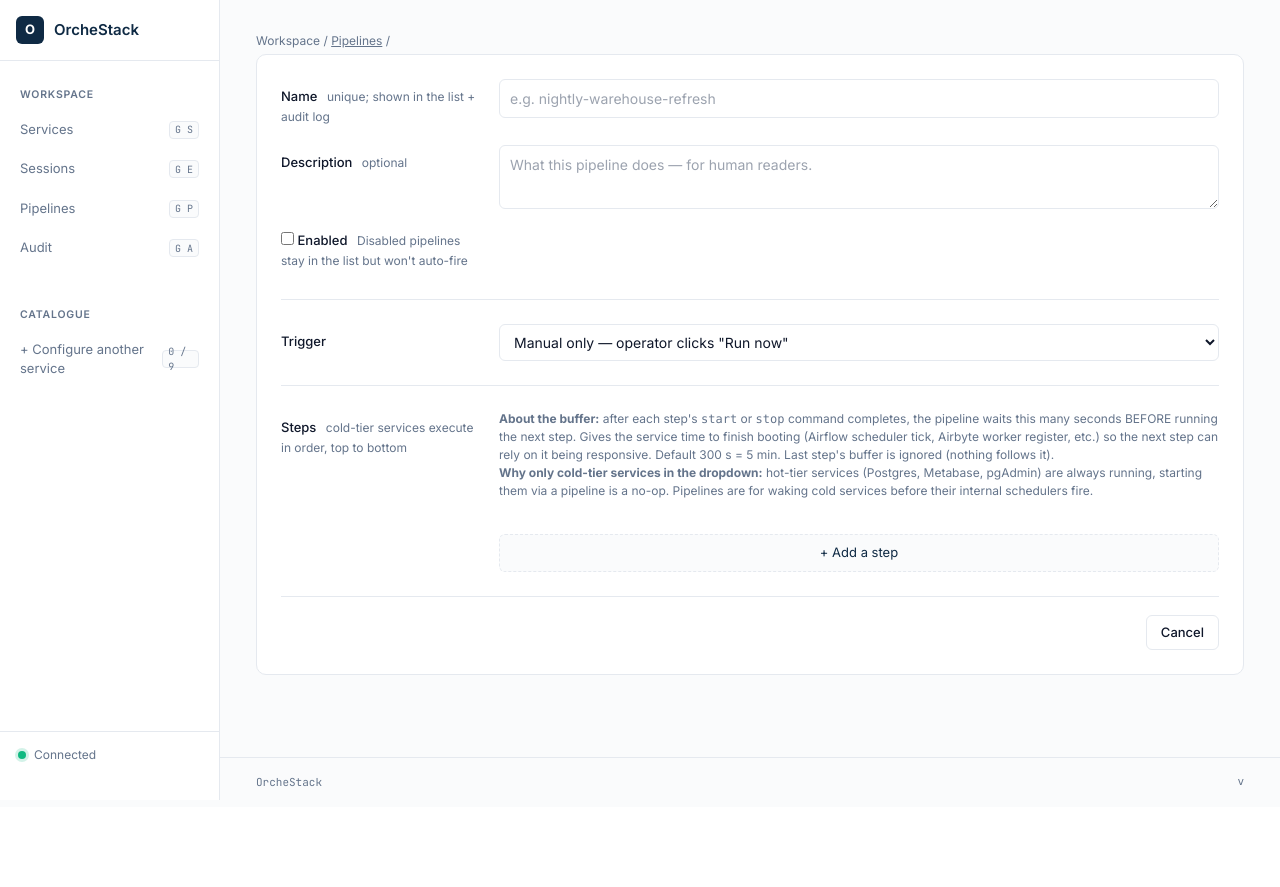
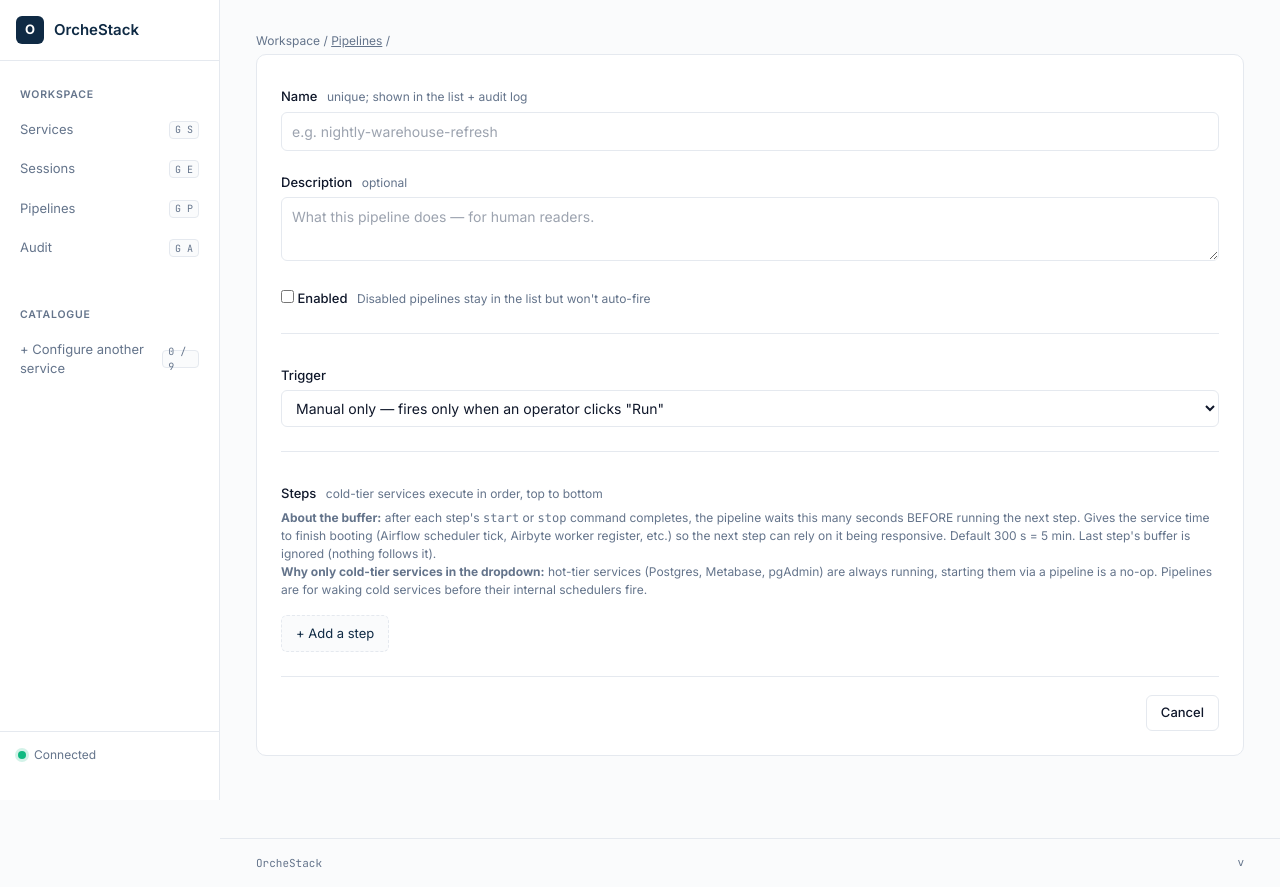
Before and after one commit to tripleaceme/orchestack-public, a Python web app: template system/dashboard/app/templates/pipeline_edit.html in a window 1280 px wide. Before the commit the page ends 800 px from the top, so only its background shows below. Run offline with Jinja, Linux system fonts and the light colour scheme; the template is opened without the code that fills it, so the values that code supplies are empty; some libraries are stand-ins or nearby versions.

Commit message:
fix(pipelines): override global .form-row grid + clarify trigger labels
Two operator gripes:

1. Step row UI was STILL broken even after the last fix. Root cause
   wasn't my five-vs-six children — it was main.css line 253:

     .form-row { display: grid; grid-template-columns: 1fr 1fr; gap: 12px; }

   A global rule meant for the two-column credentials form. Every
   `.form-row` everywhere inherits it, including the pipeline form's
   "Steps" row, which has 4 children (label + buffer-explanation +
   step-list + add-step button). With grid 1fr 1fr they laid out as:

      row 1: [Steps label]          [About-the-buffer text]
      row 2: [step-list]            [+ Add a step button]

   So the first step + the add-step button ended up on the SAME row,
   with step-list cramped into a 1fr column. New rule scoped to
   .pipe-form forces .form-row back to block flow.

2. "I thought run once will trigger at the same time the next day"
   — operator misread the "Once" trigger as a daily schedule.
   They self-corrected ("use cron for that"), but the label confused
   them in the first place. Renamed the options:
     manual → "Manual only — fires only when an operator clicks Run"
     once   → "One-shot — fires once at a specific date+time, then never again"
     cron   → "Recurring — fires on a cron schedule (daily, weekly, custom)"
   Plus added a hint under the once datepicker pointing the operator
   at Recurring for "every day at this time", and three common cron
   examples under the cron field.

Co-Authored-By: Claude Opus 4.7 <noreply@anthropic.com>

```diff
--- a/system/dashboard/app/templates/pipeline_edit.html
+++ b/system/dashboard/app/templates/pipeline_edit.html
@@ -11,7 +11,17 @@
   <h1>{% if is_new %}New pipeline{% else %}{{ pipeline.name }}{% endif %}</h1>
 
   <style>
-    .pipe-form .form-row { margin-bottom: 14px; }
+    /* Override the global `.form-row { display: grid; ... 1fr 1fr }` rule
+       from main.css — that rule is meant for two-column credentials
+       forms, but pipeline rows are single-column with labels stacked
+       above inputs + multi-child rows like the step list that would
+       wrap weirdly in a 2-col grid (the "+ Add a step" button ended up
+       on the same line as the first step). Force back to block flow. */
+    .pipe-form .form-row {
+      display: block !important;
+      grid-template-columns: none !important;
+      margin-bottom: 14px;
+    }
     .pipe-form label { display: block; font-size: 13px; font-weight: 500; color: var(--text); margin-bottom: 5px; }
     .pipe-form label .hint { font-weight: 400; color: var(--text-2); font-size: 12px; margin-left: 6px; }
     .pipe-form input[type="text"],
@@ -81,19 +91,19 @@
     <div class="form-row">
       <label for="p-trigger-type">Trigger</label>
       <select id="p-trigger-type" onchange="orchestackUpdateTriggerFields()">
-        <option value="manual" {% if pipeline and pipeline.trigger_type == 'manual' %}selected{% endif %}>Manual only — operator clicks "Run now"</option>
-        <option value="once"   {% if pipeline and pipeline.trigger_type == 'once'   %}selected{% endif %}>Once — at a specific date+time</option>
-        <option value="cron"   {% if pipeline and pipeline.trigger_type == 'cron'   %}selected{% endif %}>Cron — recurring schedule</option>
+        <option value="manual" {% if pipeline and pipeline.trigger_type == 'manual' %}selected{% endif %}>Manual only — fires only when an operator clicks "Run"</option>
+        <option value="once"   {% if pipeline and pipeline.trigger_type == 'once'   %}selected{% endif %}>One-shot — fires once at a specific date+time, then never again</option>
+        <option value="cron"   {% if pipeline and pipeline.trigger_type == 'cron'   %}selected{% endif %}>Recurring — fires on a cron schedule (daily, weekly, custom)</option>
       </select>
 
       <div class="trigger-fields" id="trig-once-fields">
-        <label for="p-once-when">Fire at <span class="hint">your local time, converted to UTC for storage</span></label>
+        <label for="p-once-when">Fire at <span class="hint">your local time, converted to UTC for storage. For "every day at this time" use the Recurring option below instead.</span></label>
         <input type="datetime-local" id="p-once-when"
                value="{{ pipeline.trigger_value[:16] if pipeline and pipeline.trigger_type == 'once' else '' }}" />
       </div>
 
       <div class="trigger-fields" id="trig-cron-fields">
-        <label for="p-cron-expr">Cron expression <span class="hint">5 fields: min hour dom mon dow (e.g. <code>0 8 * * *</code> = 8 AM daily)</span></label>
+        <label for="p-cron-expr">Cron expression <span class="hint">5 fields: min hour dom mon dow. Common: <code>0 8 * * *</code> = 8 AM daily, <code>30 7 * * 1-5</code> = 7:30 AM weekdays, <code>0 */6 * * *</code> = every 6 hours</span></label>
         <input type="text" id="p-cron-expr" placeholder="0 8 * * *"
                value="{{ pipeline.trigger_value if pipeline and pipeline.trigger_type == 'cron' else '' }}" />
         <label for="p-cron-tz" style="margin-top: 10px;">Timezone</label>
--- a/system/dashboard/app/templates/pipelines.html
+++ b/system/dashboard/app/templates/pipelines.html
@@ -13,7 +13,7 @@
     A pipeline wakes a sequence of cold-tier services on a schedule. Use it when
     a tool's internal cron (Airflow DAGs, Airbyte connection schedules,
     dbt cosmos schedules) needs the service to be UP at trigger time.
-    The pipeline does not run jobs &mdash; it just turns the lights on
+    The pipeline does not run jobs, it just turns the lights on
     so the tools can fire their own work.
   </p>
 
```
